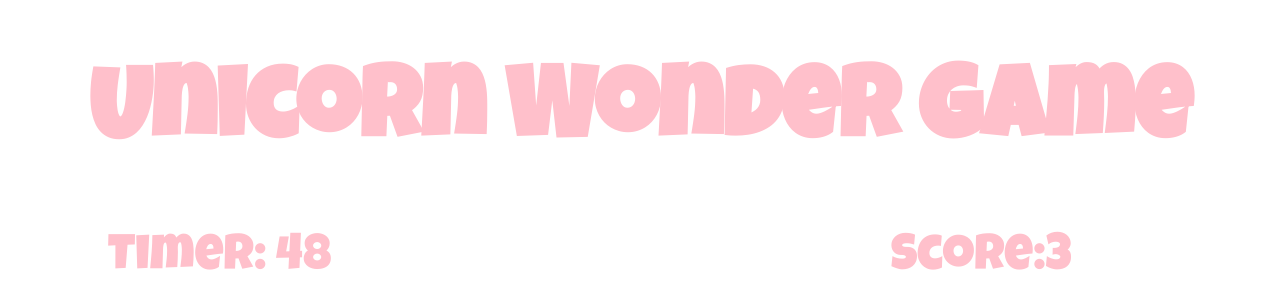
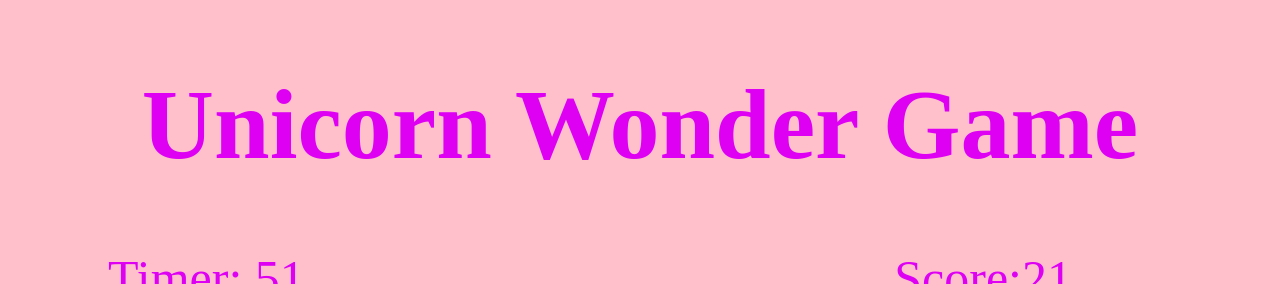
Before and after one commit to jsadler98/WDI_PROJECT_1, a PHP site: page / in a window 1280 px wide. Shown: the top 284 px of the page. Run offline with PHP 8.4, Linux system fonts and the light colour scheme; some libraries are stand-ins or nearby versions; some web fonts are replaced.

Commit message:
added styling to the game

```diff
--- a/css/style.css
+++ b/css/style.css
@@ -1,12 +1,13 @@
 body {
-  background-image: url("");
+background:pink;
+
 }
 
 .coins{
   width: 10px;
   height: 10px;
-  background-color: pink;
-  border: 1px purple solid;
+  background-color: #dd00f3;
+  border: 1px #dd00f3 solid;
   display: inline-block;
   position: absolute;
   top: 0;
@@ -15,47 +16,46 @@ body {
 
 h1 {
   text-align: center;
-  color: pink;
+  color: #dd00f3;
+
+
   font-size: 100px;
-  font-family: 'Luckiest Guy', cursive;
+  font-family: '8BITWONDERNominal';
 }
 
 .playingArea{
   width: 100%;
   height: 600px;
-  border: 2px solid pink;
+  border: 2px solid #dd00f3;
   position: relative;
   overflow: hidden;
+  background: pink;
 }
 
 .unicorn{
-  width: 40px;
-  height: 50px;
-  border: 1px solid purple;
-  background-color: pink;
   position: absolute;
-  bottom: 0px;
+  bottom: 2px;
 }
 
 #score {
-color: pink;
-font-family: 'Luckiest Guy', cursive;
+color: #dd00f3;
+font-family: '8BITWONDERNominal';
 margin-right: 100px;
 font-size: 50px;
 float: right;
 }
 
 .scoreboard {
-  color: pink;
-  font-family: 'Luckiest Guy', cursive;
+  color: #dd00f3;
+  font-family: '8BITWONDERNominal';
   margin-right: 100px;
   font-size: 50px;
   float: right;
 }
 
 .timer {
-  color: pink;
-  font-family: 'Luckiest Guy', cursive;
+  color: #dd00f3;
+  font-family: '8BITWONDERNominal';
   margin-left: 100px;
   font-size:50px;
 }
--- a/index.html
+++ b/index.html
@@ -6,7 +6,7 @@
   integrity="sha256-DZAnKJ/6XZ9si04Hgrsxu/8s717jcIzLy3oi35EouyE="
   crossorigin="anonymous"></script>
   <link rel="stylesheet" href="css/style.css">
-  <link href="https://fonts.googleapis.com/css?family=Luckiest+Guy" rel="stylesheet">
+  <link rel="stylesheet" media="screen" href="https://fontlibrary.org/face/8bit-wonder" type="text/css"/>
   <script src="js/app.js" charset="utf-8"></script>
   <meta charset="utf-8">
   <title>WDI PROJECT</title>
@@ -14,12 +14,15 @@
 <body>
   <header>
     <h1>Unicorn Wonder Game</h1>
+    <!-- <span><img src="" height="100" width="100"></span> -->
   </header>
   <div class="scoreboard">Score: <span id="score">0</span></div>
   <div class="timer">Timer: <span id="time">60</span></div>
   <main>
     <div class="playingArea">
-      <div class="unicorn"></div>
+      <div class="unicorn">
+        <img style="width: 50%;" src="http://cdn.marketplaceimages.windowsphone.com/v8/images/3eba07c1-f591-4e38-8907-31f90fa9543b?imageType=ws_icon_medium" />
+      </div>
     </div>
   </main>
 </body>
--- a/js/app.js
+++ b/js/app.js
@@ -2,9 +2,6 @@ $(init);
 
 let $time;
 let $unicorn;
-let score = 0;
-let sec;
-
 timer();
 
 function init() {
@@ -14,14 +11,14 @@ function init() {
 }
 
 function timer(){
-  sec = 59;
+  let sec = 59;
   let timer = setInterval(function() {
     $('#time').html(sec--);
     if (sec == -2){
       sec = 0;
       $('#time').html(sec);
     }
-  }, 700);
+  }, 900);
 }
 
 function handleKeyCode(e) {
@@ -43,7 +40,7 @@ function createCoin() {
 }
 
 setInterval(function(){
-  createCoin()}, 90
+  createCoin()}, 100
 );
 
 function updateScore() {
@@ -51,11 +48,6 @@ function updateScore() {
   let score = $score.html();
   score++
   $score.html(score);
-  if (sec == -2){
-    console.log(score);
-    score = 0;
-    $('#score').html(score);
-  }
 }
 
 function animateCoin(coin) {
```
